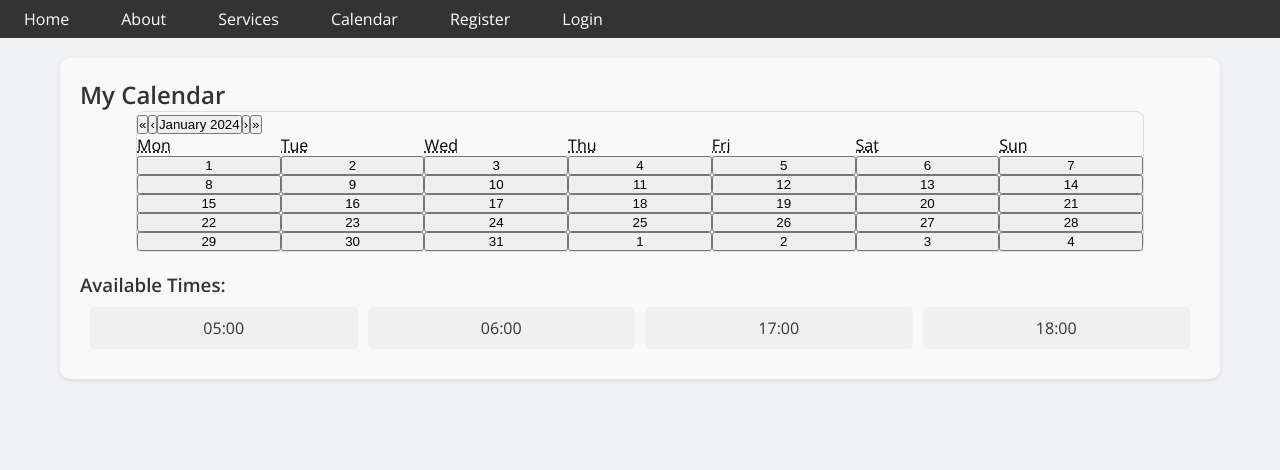
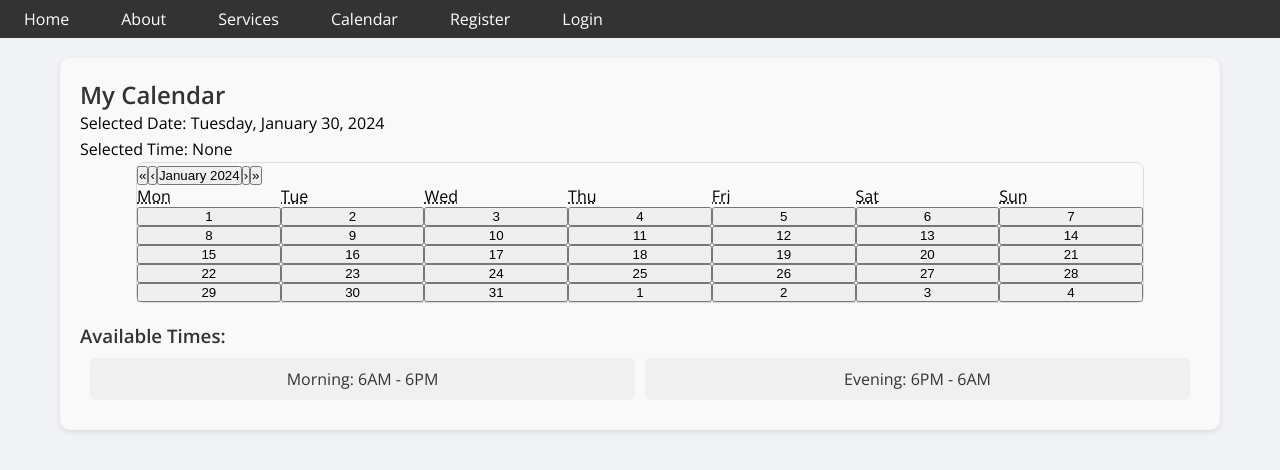
Before and after one commit to nathansolfan/app, a React (Create React App) app: page /calendar in a window 1280 px wide. Shown: the top 470 px of the page. Built offline with nearby package versions, Linux system fonts and the light colour scheme.

Commit message:
Display selected time and date to the user

```diff
--- a/src/Calendar/calendar.js
+++ b/src/Calendar/calendar.js
@@ -4,8 +4,8 @@ import Confirmation from "./confirmation";
 
 const generateTime = (date) => {
   const formattedDate = date.toISOString().split("T")[0];
-  const morningSlots = ["05:00", "06:00"];
-  const eveningSlots = ["17:00", "18:00"];
+  const morningSlots = ["Morning: 6AM - 6PM"];
+  const eveningSlots = ["Evening: 6PM - 6AM"];
 
   // combine morning and evening
   const slots = morningSlots.concat(eveningSlots);
@@ -31,6 +31,14 @@ export default function MyCalendar() {
     setSelectDate(date);
     console.log(date);
   };
+
+  const formattedDate = selectDate.toLocaleDateString("en-US", {
+    weekday: "long",
+    year: "numeric",
+    month: "long",
+    day: "numeric",
+  });
+
   const chosenTime = generateTime(selectDate);
 
   // TO CANCEL
@@ -65,6 +73,8 @@ export default function MyCalendar() {
   return (
     <div className="my-calendar">
       <h2>My Calendar</h2>
+      <p>Selected Date: {formattedDate}</p>
+      <p>Selected Time: {selectedTime || "None"}</p>
       {/* when user select a date on the calendar, onChange func is called  */}
       <div className="calendar-container">
         <Calendar onChange={onChange} value={selectDate} />
```
Also changed, not shown: 1 other file (tests, documents, lock files or other folders).
